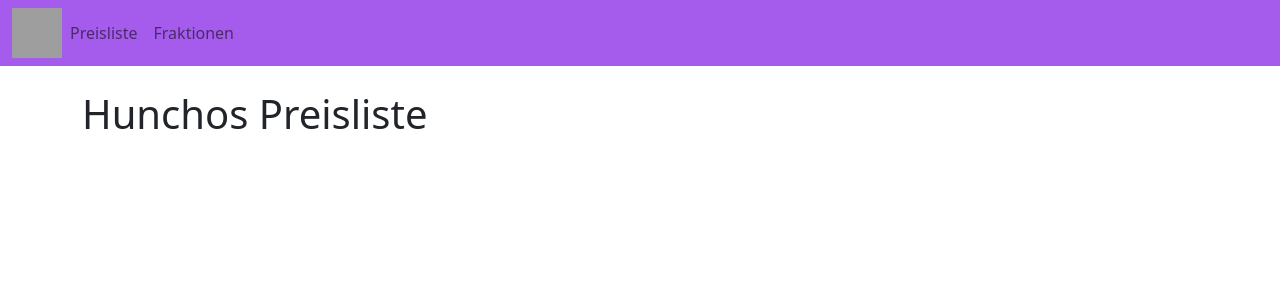
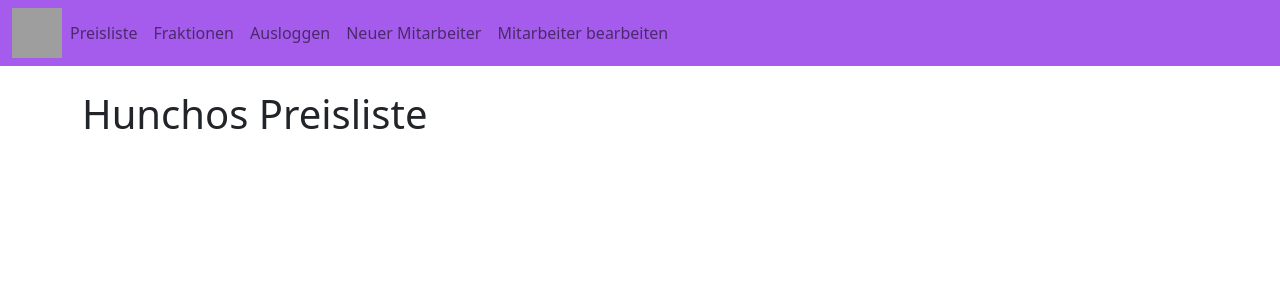
Before and after one commit to Lucyfaria/blog, a Rails app: page / in a window 1280 px wide. Shown: the top 300 px of the page. Run offline with Rails 7, Linux system fonts and the light colour scheme; the visitor is signed in with stand-in values (Sample User, id 1); grey boxes are pictures that could not be loaded.

Commit message:
fixed signout

```diff
--- a/app/views/home/_header.html.erb
+++ b/app/views/home/_header.html.erb
@@ -1,14 +1,32 @@
 <nav class="navbar navbar-expand-lg" style="background-color: #a55ced;">
   <div class="container-fluid">
-  <img src="https://encrypted-tbn0.gstatic.com/images?q=tbn:ANd9GcTsxybzju0CQKdwsj4P1SY6PgoIc4GblhnIFw&usqp=CAU.svg" alt="" width="50" height="50" class="d-inline-block align-text-top">
+    <img src="https://encrypted-tbn0.gstatic.com/images?q=tbn:ANd9GcTsxybzju0CQKdwsj4P1SY6PgoIc4GblhnIFw&usqp=CAU.svg"
+      alt="" width="50" height="50" class="d-inline-block align-text-top">
     <div class="collapse navbar-collapse" id="navbarNav">
       <ul class="navbar-nav">
         <li class="nav-item">
-        <%= link_to 'Preisliste', root_path, class:"nav-link"%>
+          <%= link_to 'Preisliste', root_path, class:"nav-link"%>
         </li>
-        <li class="nav-item">
-          <%= link_to 'Fraktionen', fractions_path, class:"nav-link"%>
-        </li>
+
+        <% if user_signed_in? %>
+          <li class="nav-item">
+            <%= link_to 'Fraktionen', fractions_path, class:"nav-link"%>
+          </li>
+
+          <li class="nav-item">
+            <%= link_to "Ausloggen", destroy_user_session_path, :method => :delete, class:"nav-link" %>
+          </li>
+          <li class="nav-item">
+            <%= link_to 'Neuer Mitarbeiter', new_user_registration_path, class:"nav-link"%>
+          </li>
+          <li class="nav-item">
+            <%= link_to 'Mitarbeiter bearbeiten', edit_user_registration_path, class:"nav-link"%>
+          </li>
+        <% else %>
+          <li class="nav-item">
+            <%= link_to 'Einloggen', new_user_session_path, class:"nav-link"%>
+          </li>
+        <% end %>
       </ul>
     </div>
   </div>
--- a/config/routes.rb
+++ b/config/routes.rb
@@ -3,6 +3,10 @@ Rails.application.routes.draw do
   resources :fractions
   # get 'fractions'
   root 'home#index'
+
+  devise_scope :user do
+    get '/users/sign_out' => 'devise/sessions#destroy'
+  end
   # Define your application routes per the DSL in https://guides.rubyonrails.org/routing.html
 
   # Defines the root path route ("/")
```
Also changed, not shown: README.md.
